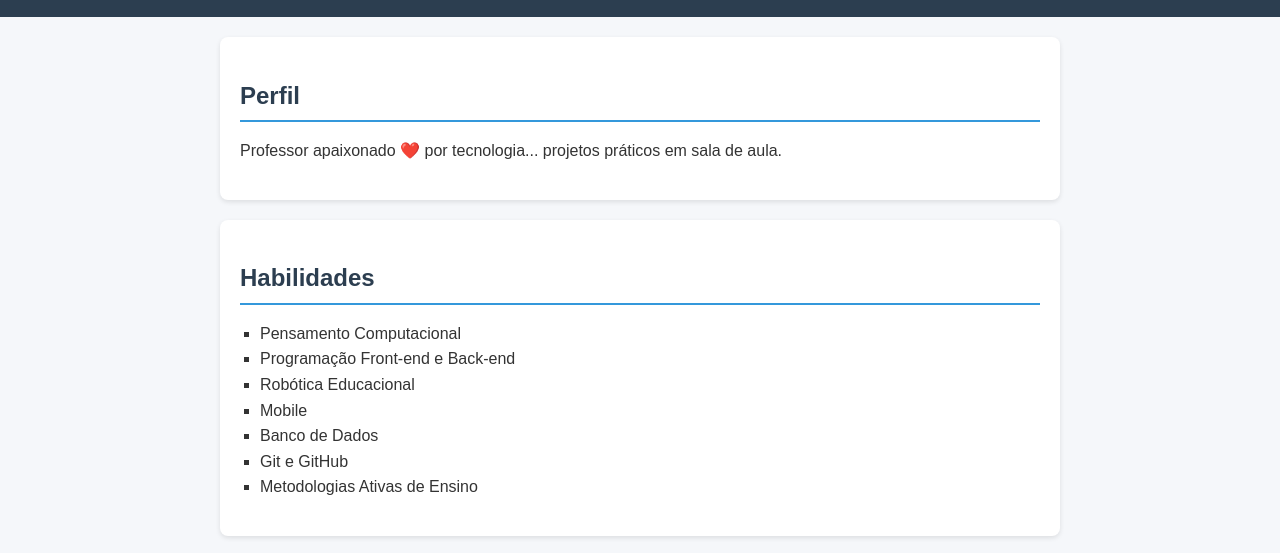
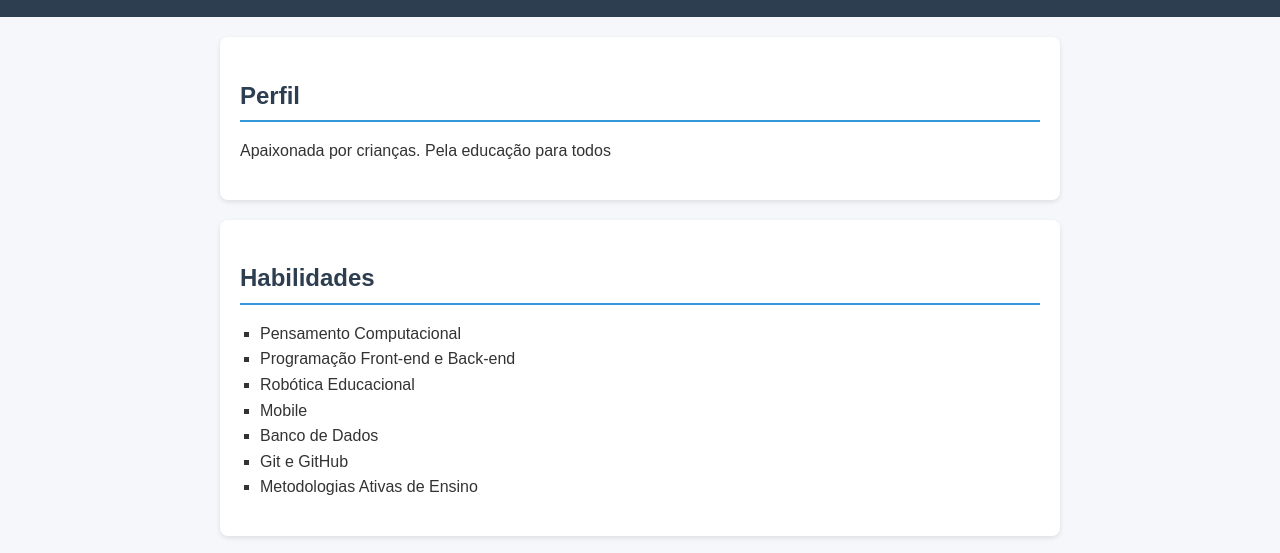
Before and after one commit to RitaBarbosa2009/riihwx, a plain HTML site: page index.html in a window 1280 px wide. Shown: the part 204-757 px from the top of the page. Drawn offline with Linux system fonts and the light colour scheme.

Commit message:
Update index.html

```diff
--- a/index.html
+++ b/index.html
@@ -41,7 +41,7 @@
     <!-- Seção de perfil -->
     <h2>Perfil</h2>
     <!-- Título da seção -->
-    <p>Professor apaixonado ❤️ por tecnologia... projetos práticos em sala de aula.</p>
+    <p> Apaixonada por crianças. Pela educação para todos</p>
     <!-- Texto descritivo -->
   </section>
 
```
